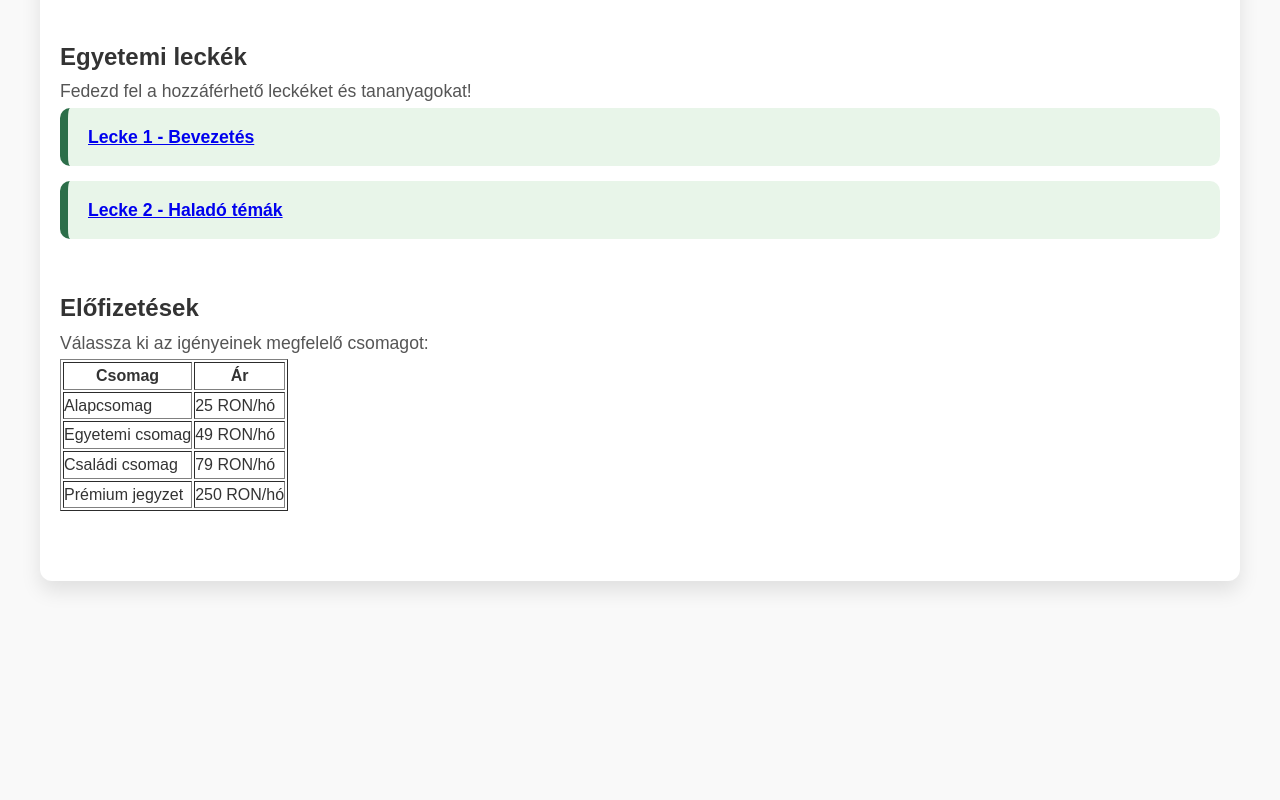
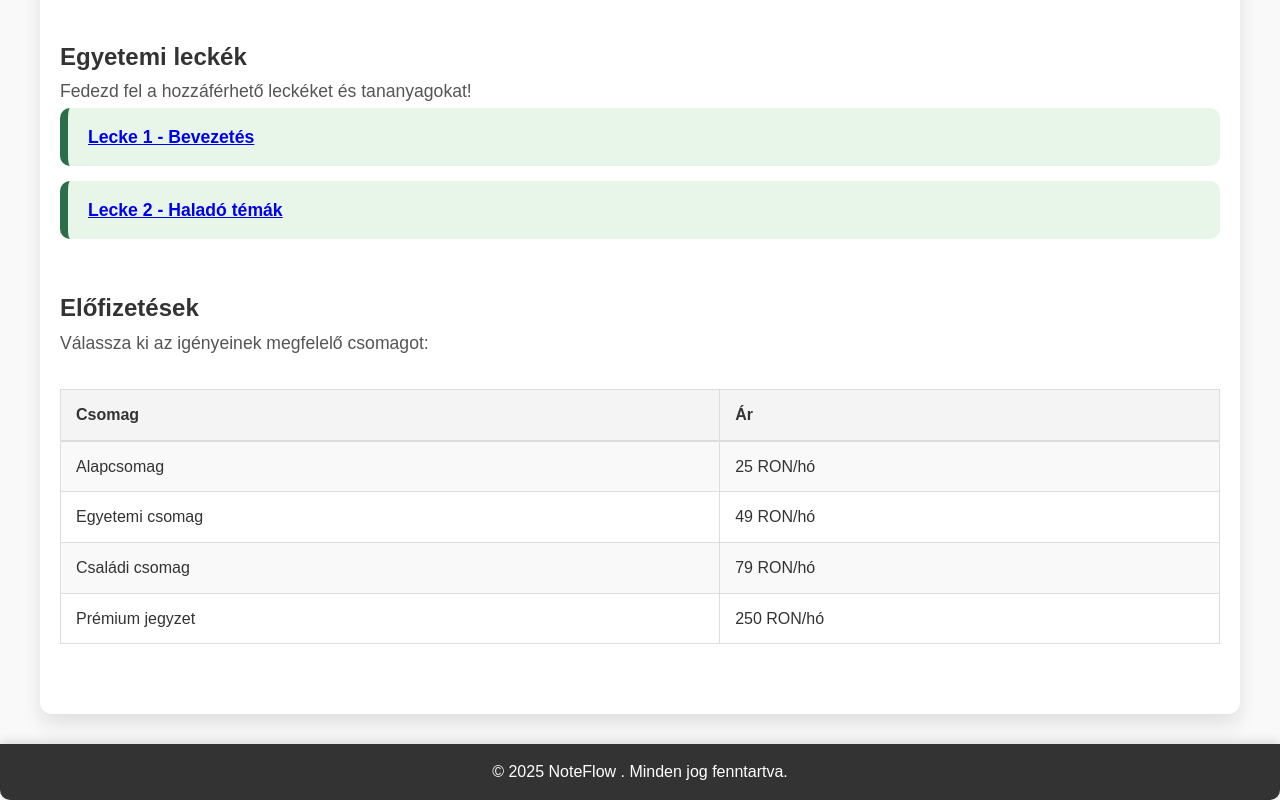
Before and after one commit to CannibalGrave/NoteFlow, a plain HTML site: page index.html in a window 1280 px wide. Shown: the part 1220-2020 px from the top of the page. Before the commit the page ends 1887 px from the top, so only its background shows below. Drawn offline with Linux system fonts and the light colour scheme.

Commit message:
Add files via upload

```diff
--- a/styles.css
+++ b/styles.css
@@ -162,8 +162,45 @@ footer {
     }
 }
 
-/* Sticky footer (opcionális) */
-footer {
-    position: sticky;
-    bottom: 0;
+/* Táblázat */
+table {
+    width: 100%;
+    border-collapse: collapse; /* Külön sorok, oszlopok összeolvadása */
+    margin-top: 30px;
 }
+
+table th, table td {
+    padding: 12px 15px;
+    text-align: left;
+    border: 1px solid #ddd; /* Vékonnyá tett szürke vonal */
+    font-size: 1em; /* Kisebb betűméret a táblázatban */
+}
+
+table th {
+    background-color: #f4f4f4; /* Halvány szürke háttér a fejlécnek */
+    color: #333; /* Sötétszürke szöveg */
+    font-weight: bold;
+    border-bottom: 2px solid #ddd; /* Erősebb alsó vonal a fejlécnél */
+}
+
+table tr:nth-child(even) {
+    background-color: #f9f9f9; /* Még világosabb háttér az páros soroknak */
+}
+
+table tr:hover {
+    background-color: #f1f1f1; /* Hover szín a sorokra */
+}
+
+/* A táblázat válasz sorainak vonalait is vékonyra állítjuk */
+table td {
+    border-bottom: 1px solid #ddd; /* Vékony vonal a válasz sorok között */
+}
+
+/* Reszponzivitás: ha a képernyő kisebb, akkor a táblázat horizontálisan görgethető legyen */
+@media (max-width: 768px) {
+    table {
+        overflow-x: auto;
+        display: block;
+        white-space: nowrap;
+    }
+}
```
